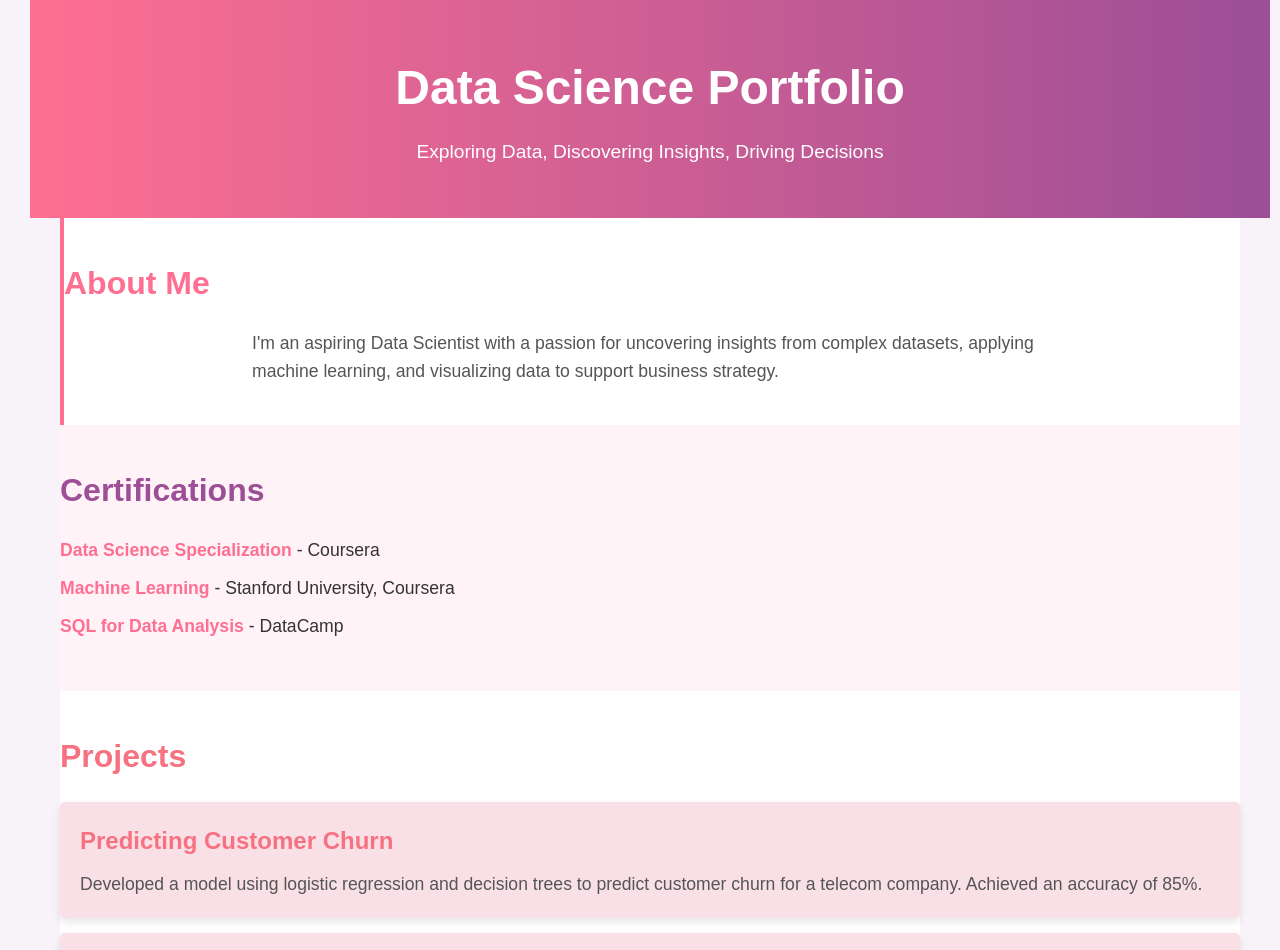
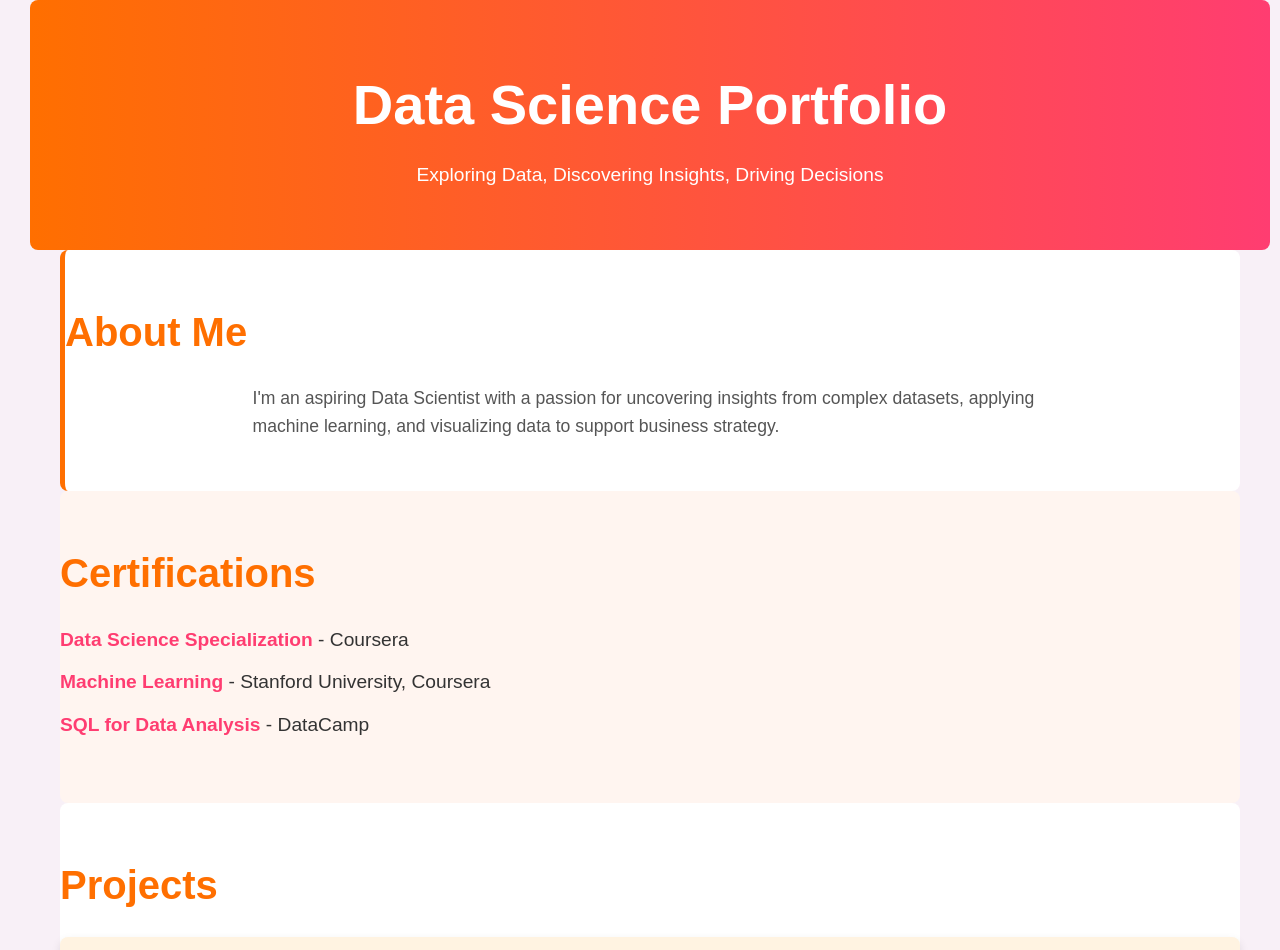
Before and after one commit to alessia-tonicello/alessiatonicello.github.io, a plain HTML site: page index.html in a window 1280 px wide. Shown: the top 950 px of the page. Drawn offline with Linux system fonts and the light colour scheme.

Commit message:
Update style.css

```diff
--- a/style.css
+++ b/style.css
@@ -7,7 +7,7 @@
 
 body {
     font-family: 'Arial', sans-serif;
-    background-color: #f7f3f9;
+    background-color: #f8f0f7; /* Sfumatura chiara di rosa/panna */
     color: #333;
     line-height: 1.6;
     padding-left: 20px; /* Margine a sinistra */
@@ -20,16 +20,17 @@ body {
 
 /* Header */
 header {
-    background: linear-gradient(to right, #ff6f91, #9c4e97); /* Fucsia e viola */
+    background: linear-gradient(to right, #ff6f00, #ff3d71); /* Fucsia e arancio */
     color: white;
     text-align: center;
-    padding: 50px 0;
+    padding: 60px 0;
     margin-left: 10px;
     margin-right: 10px;
+    border-radius: 8px;
 }
 
 header h1 {
-    font-size: 3rem;
+    font-size: 3.5rem;
     margin-bottom: 10px;
 }
 
@@ -40,16 +41,17 @@ header p {
 /* About Section */
 #about {
     background-color: #ffffff;
-    padding: 40px 0;
+    padding: 50px 0;
     margin-left: 40px; /* Margine sinistro più ampio */
     margin-right: 40px;
-    border-left: 4px solid #ff6f91; /* Linea laterale fucsia */
+    border-left: 5px solid #ff6f00; /* Linea laterale arancione */
+    border-radius: 8px;
 }
 
 #about h2 {
-    font-size: 2rem;
+    font-size: 2.5rem;
     margin-bottom: 20px;
-    color: #ff6f91; /* Fucsia */
+    color: #ff6f00; /* Arancio */
 }
 
 #about p {
@@ -61,16 +63,17 @@ header p {
 
 /* Certifications Section */
 #certifications {
-    background-color: #fff3f7; /* Fucsia chiaro */
-    padding: 40px 0;
+    background-color: #fff5f0; /* Fucsia chiaro */
+    padding: 50px 0;
     margin-left: 40px;
     margin-right: 40px;
+    border-radius: 8px;
 }
 
 #certifications h2 {
-    font-size: 2rem;
+    font-size: 2.5rem;
     margin-bottom: 20px;
-    color: #9c4e97; /* Viola */
+    color: #ff6f00; /* Arancio */
 }
 
 #certifications ul {
@@ -78,41 +81,42 @@ header p {
 }
 
 #certifications li {
-    font-size: 1.1rem;
+    font-size: 1.2rem;
     color: #333;
-    margin-bottom: 10px;
+    margin-bottom: 12px;
 }
 
 #certifications li strong {
-    color: #ff6f91; /* Fucsia per i titoli */
+    color: #ff3d71; /* Fucsia */
 }
 
 /* Projects Section */
 #projects {
     background-color: #ffffff;
-    padding: 40px 0;
+    padding: 50px 0;
     margin-left: 40px;
     margin-right: 40px;
+    border-radius: 8px;
 }
 
 #projects h2 {
-    font-size: 2rem;
+    font-size: 2.5rem;
     margin-bottom: 20px;
-    color: #f67280; /* Fucsia/arancio */
+    color: #ff6f00; /* Arancio */
 }
 
 .project {
-    background: #f9e0e7; /* Rosa chiaro per i progetti */
+    background: #fff3e1; /* Sfumatura di arancio chiaro */
     padding: 20px;
     margin-bottom: 15px;
-    border-radius: 5px;
-    box-shadow: 0 4px 8px rgba(0, 0, 0, 0.1);
+    border-radius: 8px;
+    box-shadow: 0 4px 10px rgba(0, 0, 0, 0.1);
 }
 
 .project h3 {
-    font-size: 1.5rem;
+    font-size: 1.8rem;
     margin-bottom: 10px;
-    color: #f67280; /* Fucsia/arancio */
+    color: #ff3d71; /* Fucsia */
 }
 
 .project p {
@@ -128,10 +132,11 @@ footer {
     text-align: center;
     margin-left: 10px;
     margin-right: 10px;
+    border-radius: 8px;
 }
 
 footer a {
-    color: #ff6f91; /* Fucsia */
+    color: #ff6f00; /* Arancio */
     text-decoration: none;
 }
 
```
